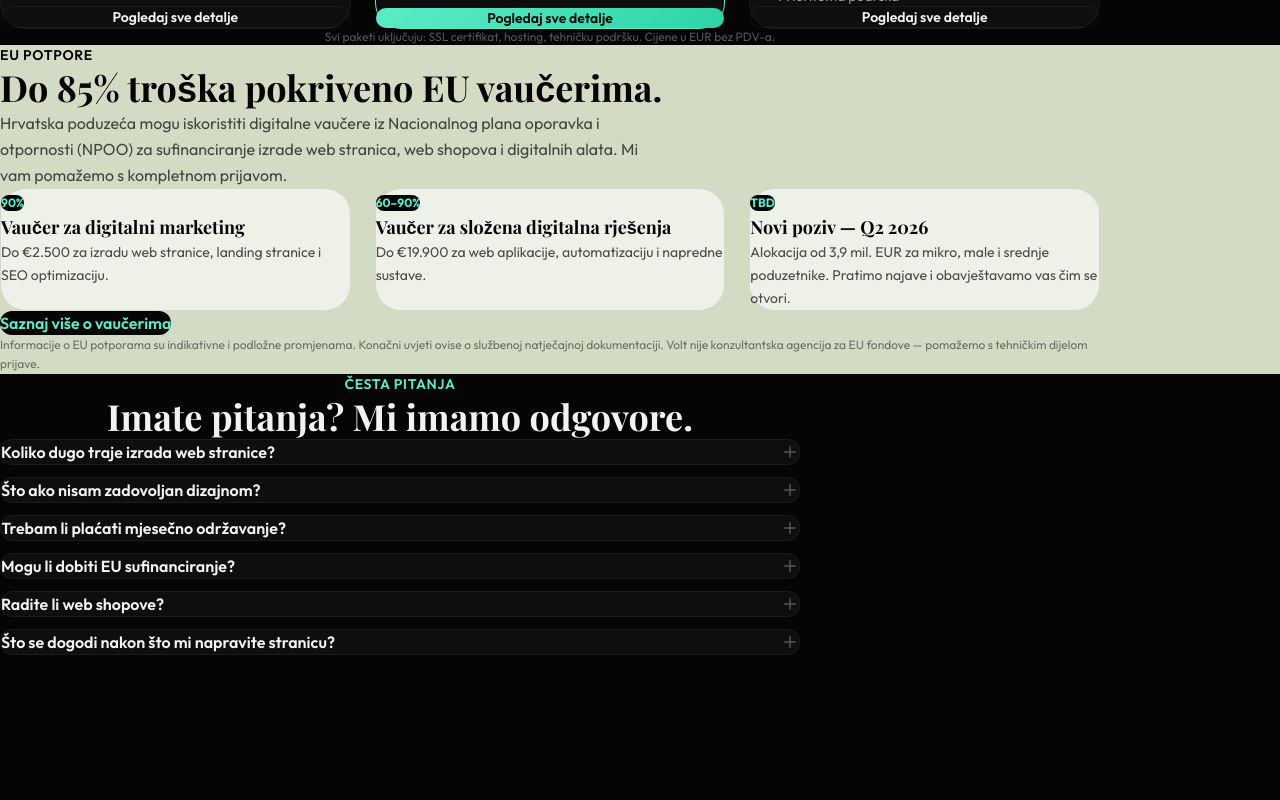
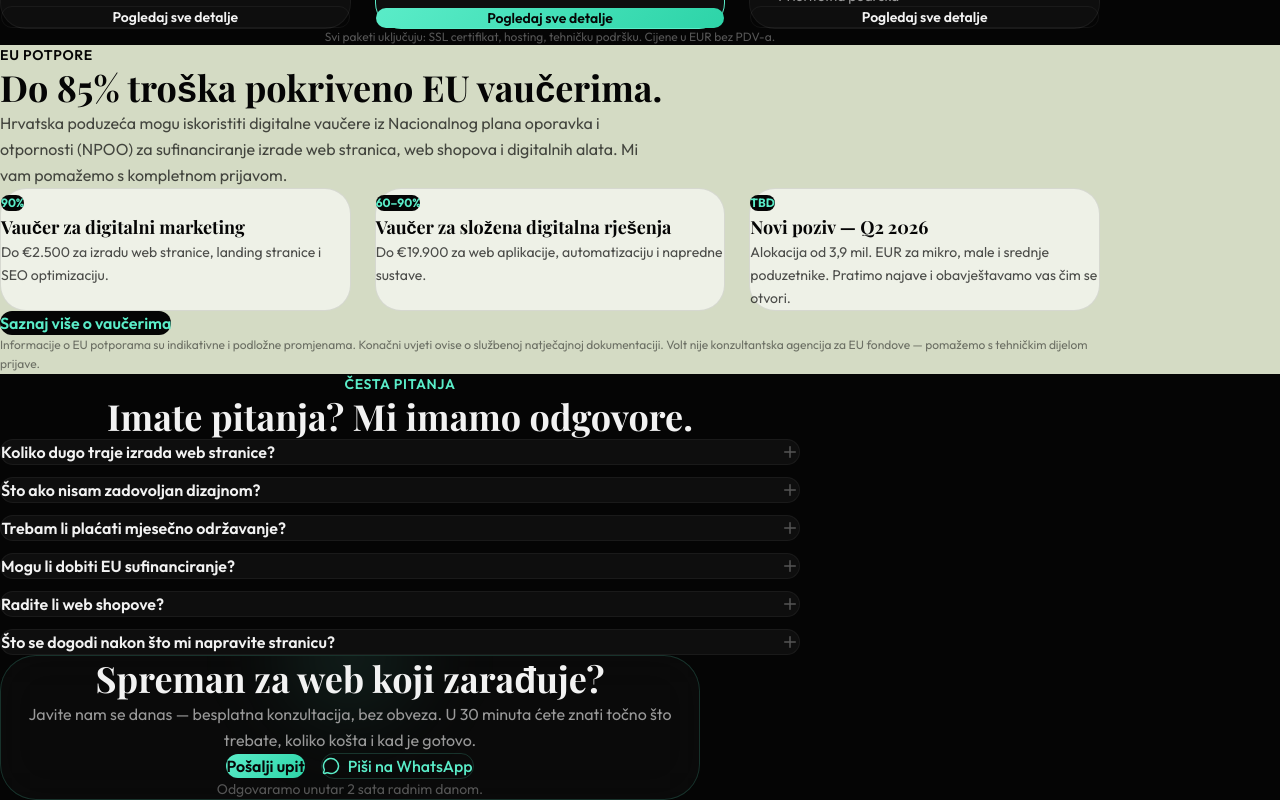
Before and after one commit to karloturk333-hash/volthr, a Next.js app: page / in a window 1280 px wide. Shown: the part 2972-3772 px from the top of the page. Before the commit the page ends 3627 px from the top, so only its background shows below. Built offline with nearby package versions, Linux system fonts and the light colour scheme.

Commit message:
feat: glassmorphism CTA panel with WhatsApp button
Co-Authored-By: Claude Opus 4.6 <noreply@anthropic.com>

```diff
--- a/app/page.tsx
+++ b/app/page.tsx
@@ -9,6 +9,7 @@ import { Testimonials } from "@/components/sections/Testimonials"
 import { PricingPreview } from "@/components/sections/PricingPreview"
 import { EuGrantBanner } from "@/components/sections/EuGrantBanner"
 import { FaqAccordion } from "@/components/sections/FaqAccordion"
+import { CtaPanel } from "@/components/sections/CtaPanel"
 
 export default function HomePage() {
   return (
@@ -24,6 +25,7 @@ export default function HomePage() {
       <PricingPreview />
       <EuGrantBanner />
       <FaqAccordion />
+      <CtaPanel />
     </main>
   )
 }
--- /dev/null
+++ b/components/sections/CtaPanel.tsx
@@ -0,0 +1,94 @@
+"use client"
+
+import { m } from "motion/react"
+import Link from "next/link"
+import { MessageCircle } from "lucide-react"
+import { CTA_SECTION } from "@/lib/content"
+
+const fadeUp = {
+  hidden: { opacity: 0, y: 24 },
+  visible: { opacity: 1, y: 0, transition: { duration: 0.6, ease: "easeOut" as const } },
+}
+
+export function CtaPanel() {
+  return (
+    <section className="px-6 py-24">
+      <m.div
+        className="relative mx-auto max-w-[700px] overflow-hidden border p-12 text-center md:p-16"
+        style={{
+          borderRadius: "var(--r-xl)",
+          borderColor: "var(--accent-border)",
+          background: "rgba(14, 14, 14, 0.6)",
+          backdropFilter: "blur(24px)",
+          WebkitBackdropFilter: "blur(24px)",
+        }}
+        initial="hidden"
+        whileInView="visible"
+        viewport={{ once: true, amount: 0.1 }}
+        variants={{ hidden: {}, visible: { transition: { staggerChildren: 0.1 } } }}
+      >
+        {/* Glow effect */}
+        <div
+          className="pointer-events-none absolute -top-24 left-1/2 h-48 w-48 -translate-x-1/2"
+          style={{
+            background: "radial-gradient(circle, var(--accent-glow), transparent 70%)",
+            filter: "blur(40px)",
+          }}
+        />
+
+        <m.h2
+          variants={fadeUp}
+          className="relative font-playfair text-3xl font-bold leading-tight md:text-4xl"
+          style={{ color: "var(--text)" }}
+        >
+          {CTA_SECTION.heading}
+        </m.h2>
+
+        <m.p
+          variants={fadeUp}
+          className="relative mt-5 text-base leading-relaxed"
+          style={{ color: "var(--text-2)" }}
+        >
+          {CTA_SECTION.subheading}
+        </m.p>
+
+        <m.div
+          variants={fadeUp}
+          className="relative mt-10 flex flex-col items-center gap-4 sm:flex-row sm:justify-center"
+        >
+          <Link
+            href={CTA_SECTION.cta.primary.href}
+            className="rounded-full px-8 py-3.5 text-base font-semibold"
+            style={{
+              background: "linear-gradient(135deg, var(--accent), var(--accent-end))",
+              color: "var(--text-on-accent)",
+            }}
+          >
+            {CTA_SECTION.cta.primary.label}
+          </Link>
+          <Link
+            href={CTA_SECTION.cta.whatsapp.href}
+            className="flex items-center gap-2 rounded-full border px-8 py-3.5 text-base font-medium"
+            style={{
+              borderColor: "var(--accent-border)",
+              color: "var(--accent)",
+            }}
+            target="_blank"
+            rel="noopener noreferrer"
+          >
+            <MessageCircle size={18} />
+            {CTA_SECTION.cta.whatsapp.label}
+          </Link>
+        </m.div>
+
+        <m.p
+          variants={fadeUp}
+          className="relative mt-6 text-sm"
+          style={{ color: "var(--text-3)" }}
+        >
+          {CTA_SECTION.trust}
+        </m.p>
+      </m.div>
+    </section>
+  )
+}
```
